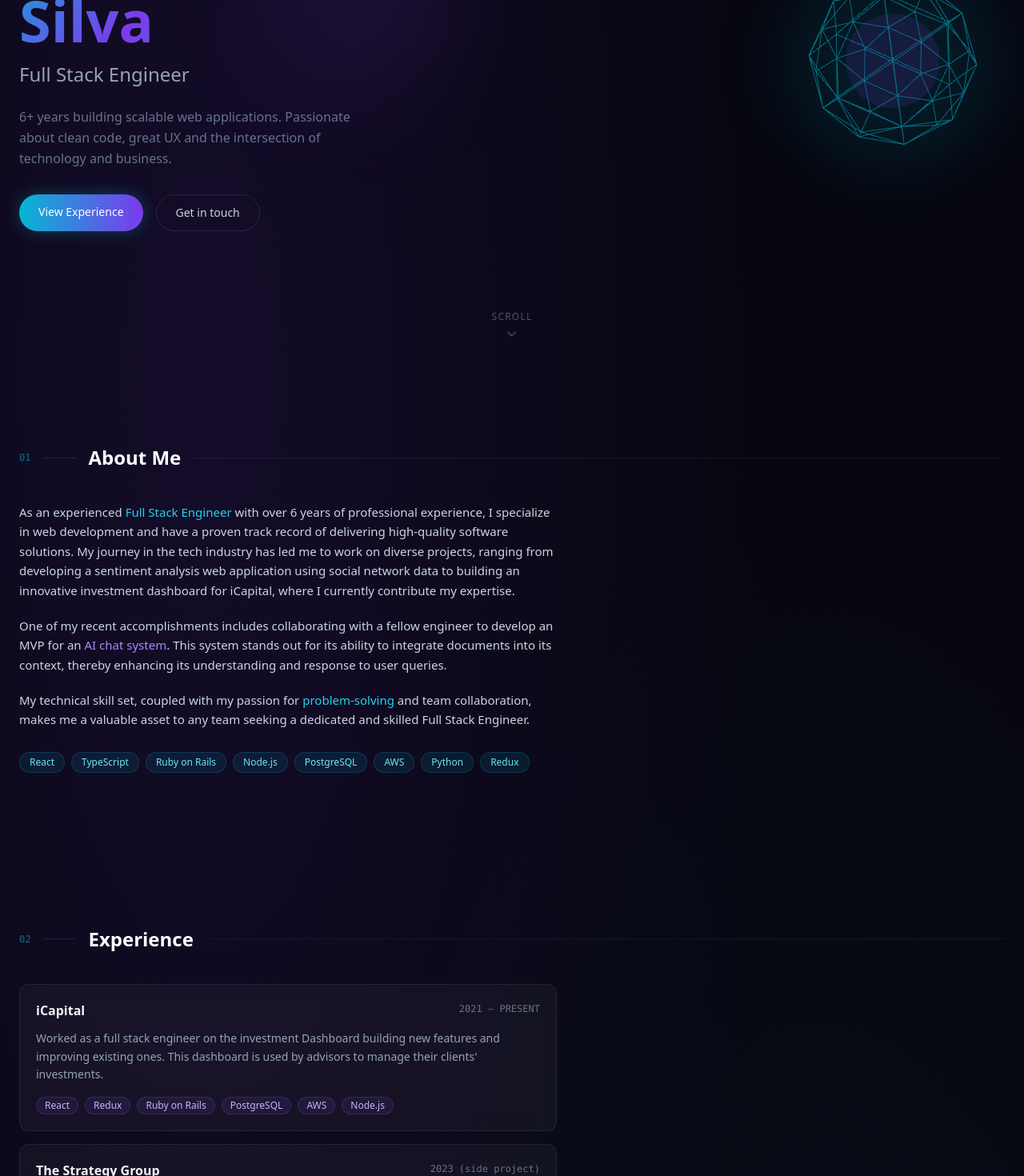
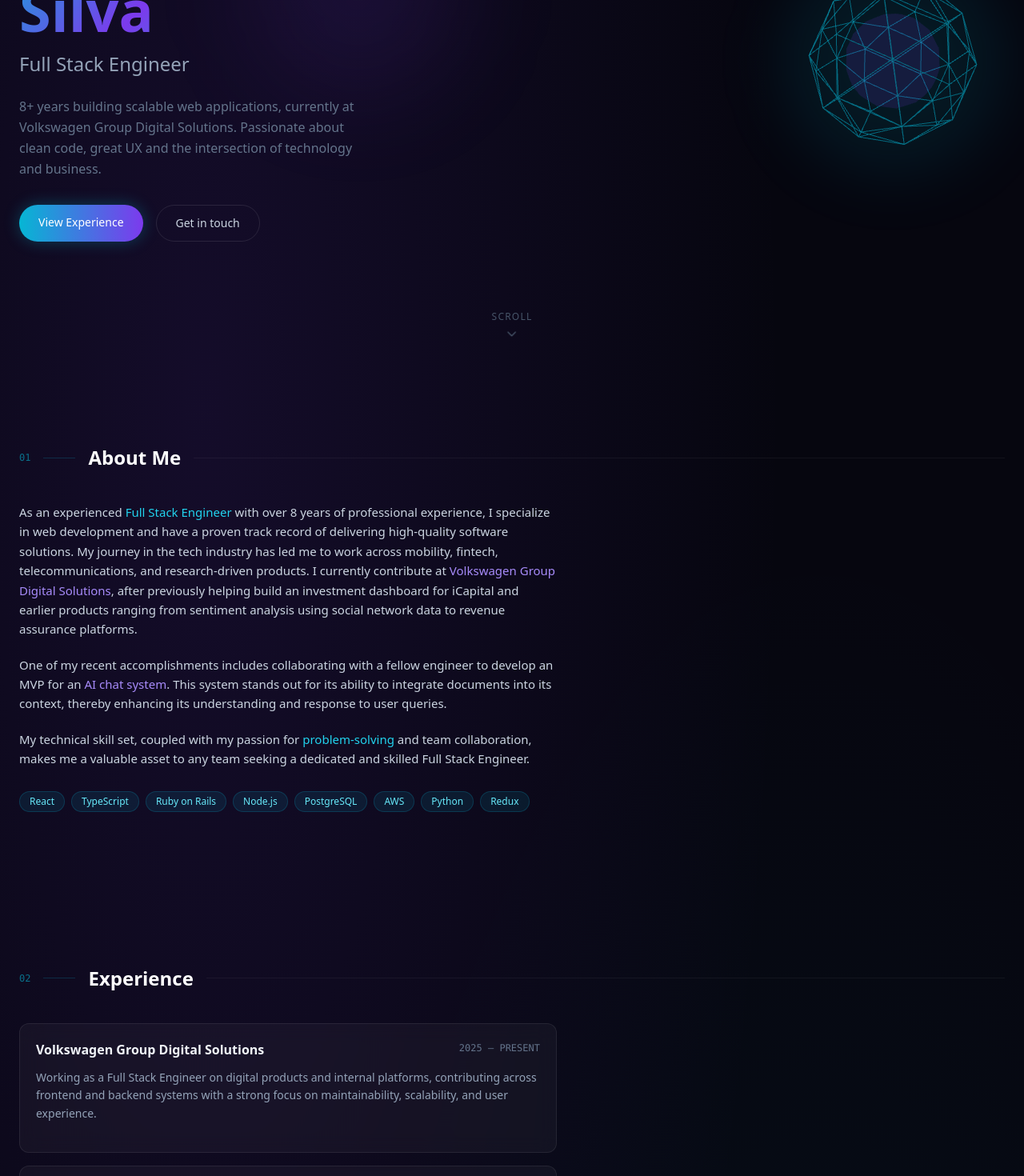
Before and after one commit to SilvaChico/portfolio, a Next.js app: page / in a window 1280 px wide. Shown: the part 340-1810 px from the top of the page at 80% size. Built offline with nearby package versions, Linux system fonts and the light colour scheme.

Commit message:
Update portfolio for VW job

```diff
--- a/src/app/layout.tsx
+++ b/src/app/layout.tsx
@@ -4,7 +4,7 @@
 export const metadata: Metadata = {
   title: "Francisco Silva · Software Engineer",
   description:
-    "Full Stack Engineer with 6+ years of experience. Specializing in React, Ruby on Rails, and modern web technologies.",
+    "Full Stack Engineer with 8+ years of experience, currently at Volkswagen Group Digital Solutions, specializing in React, TypeScript, Ruby on Rails, and modern web technologies.",
 };
 
 export default function RootLayout({
--- a/src/app/page.tsx
+++ b/src/app/page.tsx
@@ -27,7 +27,7 @@
             <div className="inline-flex items-center gap-2 px-3 py-1.5 rounded-full border border-cyan-500/20 bg-cyan-500/5 w-fit">
               <span className="w-2 h-2 rounded-full bg-cyan-400 animate-pulse" />
               <span className="text-cyan-400 text-xs font-medium tracking-wider">
-                AVAILABLE FOR OPPORTUNITIES
+                VOLKSWAGEN GROUP DIGITAL SOLUTIONS
               </span>
             </div>
             <div>
@@ -41,9 +41,9 @@
               </p>
             </div>
             <p className="text-slate-500 text-base max-w-md leading-relaxed">
-              6+ years building scalable web applications. Passionate about
-              clean code, great UX and the intersection of technology and
-              business.
+              8+ years building scalable web applications, currently at
+              Volkswagen Group Digital Solutions. Passionate about clean code,
+              great UX and the intersection of technology and business.
             </p>
             <div className="flex flex-wrap gap-4 mt-2">
               <a
@@ -108,9 +108,14 @@
           <SectionHeader number="02" title="Experience" />
           <div className="mt-10 flex flex-col max-w-2xl">
             <ExperienceCard
+              companyName="Volkswagen Group Digital Solutions"
+              description="Working as a Full Stack Engineer on digital products and internal platforms, contributing across frontend and backend systems with a strong focus on maintainability, scalability, and user experience."
+              period="2025 – PRESENT"
+            />
+            <ExperienceCard
               companyName="iCapital"
               description="Worked as a full stack engineer on the investment Dashboard building new features and improving existing ones. This dashboard is used by advisors to manage their clients' investments."
-              period="2021 – PRESENT"
+              period="2021 – 2025"
               technologies={[
                 "React",
                 "Redux",
@@ -128,7 +133,7 @@
             />
             <ExperienceCard
               companyName="SIBS"
-              description="Backend engineer on the development of the central system of Portuguess ATMs and bank transactions."
+              description="Backend engineer on the development of the central system of Portuguese ATMs and bank transactions."
               period="2021"
               technologies={["Java"]}
             />
--- a/src/components/About.tsx
+++ b/src/components/About.tsx
@@ -4,13 +4,17 @@
       <p>
         As an experienced{" "}
         <span className="text-cyan-400 font-medium">Full Stack Engineer</span>{" "}
-        with over 6 years of professional experience, I specialize in web
+        with over 8 years of professional experience, I specialize in web
         development and have a proven track record of delivering high-quality
         software solutions. My journey in the tech industry has led me to work
-        on diverse projects, ranging from developing a sentiment analysis web
-        application using social network data to building an innovative
-        investment dashboard for iCapital, where I currently contribute my
-        expertise.
+        across mobility, fintech, telecommunications, and research-driven
+        products. I currently contribute at{" "}
+        <span className="text-violet-400 font-medium">
+          Volkswagen Group Digital Solutions
+        </span>
+        , after previously helping build an investment dashboard for iCapital
+        and earlier products ranging from sentiment analysis using social
+        network data to revenue assurance platforms.
       </p>
       <p>
         One of my recent accomplishments includes collaborating with a fellow
--- a/src/components/ExperienceCard.tsx
+++ b/src/components/ExperienceCard.tsx
@@ -2,7 +2,7 @@
   companyName: string;
   description: string;
   period: string;
-  technologies: string[];
+  technologies?: string[];
 };
 
 export default function ExperienceCard({
@@ -22,6 +22,7 @@
         </span>
       </div>
       <p className="text-sm text-slate-400 leading-relaxed mb-4">{description}</p>
+      {technologies?.length ? (
         <div className="flex flex-wrap gap-2">
           {technologies.map((technology, index) => (
             <span
@@ -32,6 +33,7 @@
             </span>
           ))}
         </div>
+      ) : null}
     </div>
   );
 }
```
Also changed, not shown: 1 other file (tests, documents, lock files or other folders). Lines whose indentation alone changed are shown as unchanged.
